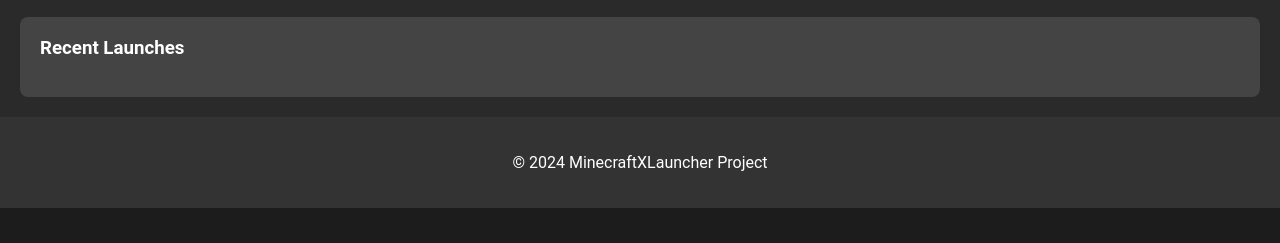
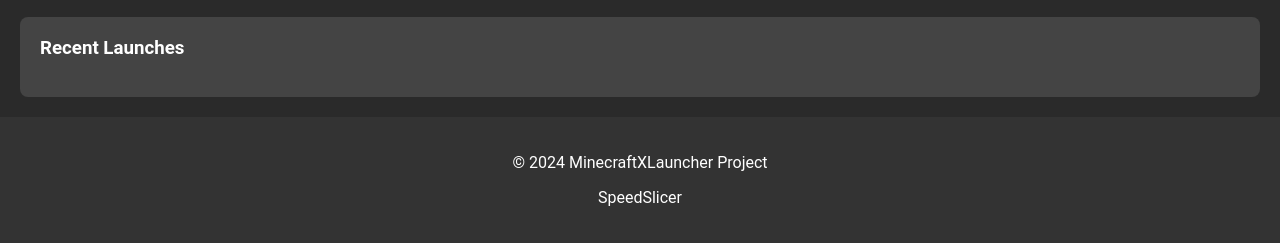
Before and after one commit to SpeedSlicer/EaglerLauncher, a plain HTML site: page index.html in a window 1280 px wide. Shown: the part 838-1081 px from the top of the page. Before the commit the page ends 1046 px from the top, so only its background shows below. Drawn offline with Linux system fonts and the light colour scheme.

Commit message:
Update index.html

```diff
--- a/index.html
+++ b/index.html
@@ -36,6 +36,7 @@
         </aside>
         <footer>
             <p>&copy; 2024 MinecraftXLauncher Project</p>
+            <p>SpeedSlicer</p>
         </footer>
     </div>
     <script src="script.js?v=11"></script>
```
